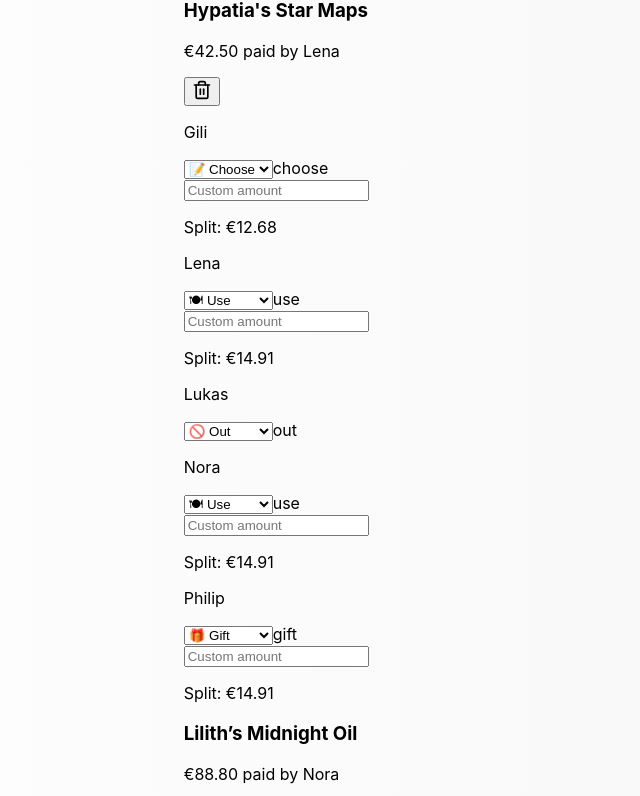
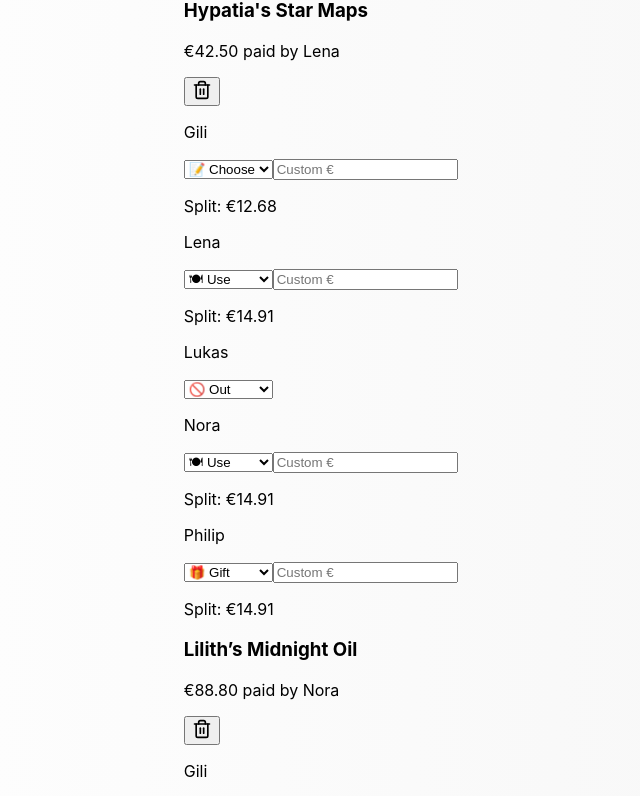
Before and after one commit to Gilganit/44-CUG, a React (Create React App) app: page / in a window 1280 px wide. Shown: the part 638-1434 px from the top of the page, without its empty margins (156-796 px from the left). Built offline with nearby package versions, Linux system fonts and the light colour scheme.

Commit message:
align side by side housemates under individual expenses

```diff
--- a/src/App.js
+++ b/src/App.js
@@ -206,7 +206,7 @@ const ExpenseSharingApp = () => {
   };
 
   return (
-    <div className="w-screen h-screen bg-gradient-to-br from-pink-50 via-white to-blue-50 flex justify-center items-center p-8">
+    <div className="w-screen min-h-screen bg-gradient-to-br from-pink-50 via-white to-blue-50 flex justify-center items-start p-8">
       <div className="flex flex-col w-full max-w-screen-xl bg-white rounded-xl shadow-xl p-8">
         <div className="mb-8 text-center">
           <h1 className="text-4xl font-bold text-gray-900 mb-2">44 Dorf. Choose, Use, Gift</h1>
@@ -287,7 +287,7 @@ const ExpenseSharingApp = () => {
         </div>
 
         {/* Expenses List */}
-        <div className="grid grid-cols-1 sm:grid-cols-2 lg:grid-cols-3 gap-6 mb-8">
+        <div className="grid grid-cols-1 gap-6 mb-8">
           {expenses.map(expense => {
             const splits = calculateSplit(expense);
 
@@ -311,40 +311,39 @@ const ExpenseSharingApp = () => {
                   </button>
                 </div>
 
-                <div className="grid grid-cols-1 md:grid-cols-5 gap-4 mb-4">
+                {/* Housemates row */}
+                <div className="flex flex-wrap gap-4 mb-4">
                   {housemates.map(person => (
-                    <div key={person} className="p-3 border rounded-lg hover:bg-gray-50 transition">
-                      <p className="font-medium text-sm mb-2">{person}</p>
+                    <div
+                      key={person}
+                      className="flex flex-col items-center p-2 border rounded-lg hover:bg-gray-50 transition w-32"
+                    >
+                      <p className="font-medium text-sm mb-1">{person}</p>
                       <select
                         value={expense.participations[person]}
                         onChange={e => updateParticipation(expense.id, person, e.target.value)}
-                        className="w-full p-1 border rounded text-sm mb-2"
+                        className="w-full p-1 border rounded text-sm mb-1"
                       >
                         <option value="out">🚫 Out</option>
                         <option value="choose">📝 Choose</option>
                         <option value="use">🍽 Use</option>
                         <option value="gift">🎁 Gift</option>
                       </select>
-                      <span
-                        className={`px-2 py-1 rounded text-xs ${getStatusColor(
-                          expense.participations[person]
-                        )}`}
-                      >
-                        {expense.participations[person]}
-                      </span>
                       {expense.participations[person] !== 'out' && (
-                        <div className="mt-2">
+                        <>
                           <input
                             type="number"
-                            placeholder="Custom amount"
+                            placeholder="Custom €"
                             value={expense.customAmounts?.[person] || ''}
-                            onChange={e => updateCustomAmount(expense.id, person, e.target.value)}
+                            onChange={e =>
+                              updateCustomAmount(expense.id, person, e.target.value)
+                            }
                             className="w-full p-1 border rounded text-xs"
                           />
-                          <p className="text-xs text-gray-600 mt-1">
+                          <p className="text-xs text-gray-500">
                             Split: €{splits[person]?.toFixed(2) || '0.00'}
                           </p>
-                        </div>
+                        </>
                       )}
                     </div>
                   ))}
```
